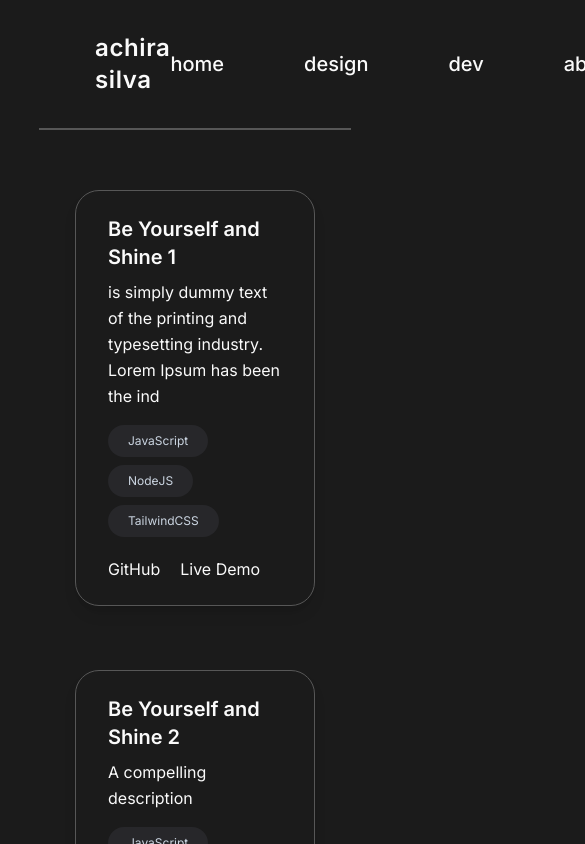
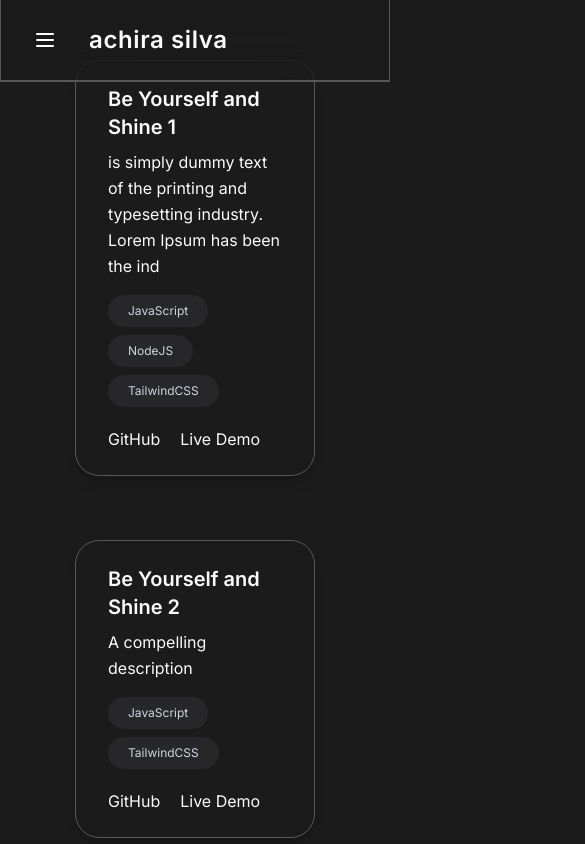
Before and after one commit to achira7/acira-design-portfolio, a React (Vite) app in the folder frontend/: page /design in a window 390 px wide. Shown: the top 844 px of the page, 585 px wide, since content can reach past the window. Built offline with nearby package versions, Linux system fonts and the light colour scheme; the HTML template or start-up script is replaced by a standard one.

Commit message:
Mobile Navbar

```diff
--- a/frontend/src/App.jsx
+++ b/frontend/src/App.jsx
@@ -11,7 +11,7 @@ import Footer from "./components/footer";
 function App() {
   return (
     <Router>
-      <div className="">
+      <div>
         <NavBar />
         <Routes>
           <Route path="/" element={<Home />} />
--- /dev/null
+++ b/frontend/src/assets/icons/Close.jsx
@@ -0,0 +1,24 @@
+import React from "react";
+
+const Close = () => {
+  return (
+    <svg
+      xmlns="http://www.w3.org/2000/svg"
+      width={24}
+      height={24}
+      viewBox="0 0 24 24"
+      fill="none"
+      stroke="white"
+      strokeWidth={2}
+      strokeLinecap="round"
+      strokeLinejoin="round"
+      className="icon icon-tabler icons-tabler-outline icon-tabler-x"
+    >
+      <path stroke="none" d="M0 0h24v24H0z" fill="none" />
+      <path d="M18 6l-12 12" />
+      <path d="M6 6l12 12" />
+    </svg>
+  );
+};
+
+export default Close;
--- /dev/null
+++ b/frontend/src/assets/icons/Hamburger.jsx
@@ -0,0 +1,25 @@
+import React from "react";
+
+const Hamburger = () => {
+  return (
+    <svg
+      xmlns="http://www.w3.org/2000/svg"
+      width={24}
+      height={24}
+      viewBox="0 0 24 24"
+      fill="none"
+      stroke="white"
+      strokeWidth={2}
+      strokeLinecap="round"
+      strokeLinejoin="round"
+      className="icon icon-tabler icons-tabler-outline icon-tabler-menu-2"
+    >
+      <path stroke="none" d="M0 0h24v24H0z" fill="none" />
+      <path d="M4 6l16 0" />
+      <path d="M4 12l16 0" />
+      <path d="M4 18l16 0" />
+    </svg>
+  );
+};
+
+export default Hamburger;
--- a/frontend/src/components/NavBar.jsx
+++ b/frontend/src/components/NavBar.jsx
@@ -1,25 +1,47 @@
-import React from "react";
+import React, { useState, useEffect } from "react";
+
+//icons
+import Hamburger from "../assets/icons/Hamburger.jsx";
+import Close from "../assets/icons/Close.jsx";
 
 const NavBar = () => {
+  const [isHamburgerOpen, setIsHamburgerOpen] = useState(false);
+
+  useEffect(() => {
+    if (isHamburgerOpen) {
+      document.body.style.overflow = "hidden";
+    } else {
+      document.body.style.overflow = "";
+    }
+
+    return () => {
+      document.body.style.overflow = "";
+    };
+  }, [isHamburgerOpen]);
+
   return (
-    <div className="flex items-center justify-center border-b-2 border-border mx-auto max-w-[80%]">
-      <div className="flex justify-between items-center w-full my-8 px-4">
-
+    <div className="flex fixed border-b-2 border-border mx-auto w-full ">
+      {/* Desktop Navbar */}
+      <div className="hidden md:flex justify-between items-center w-full h-full px-4 bg-background/30 backdrop-blur-xl">
         {/* Name Section - Left Aligned */}
-        <div className="flex-1 flex justify-start ml-10"> {/* Added flex-1 and justify-start */}
-          <div className="font-primary text-primary font-semibold text-2xl textShadow tracking-wide"
-               >
-            <a href="/">achira silva</a>
+        <div className="flex-1 flex justify-start ml-20">
+          {" "}
+          {/* Added flex-1 and justify-start */}
+          <div className="font-primary text-primary font-semibold text-2xl textShadow tracking-wide py-7">
+            <a href="/"> achira silva </a>
           </div>
         </div>
 
         {/* Menu Items - Right Aligned */}
-        <div className="flex-1 flex justify-end mr-10">
-          <div className="flex font-primary font-medium text-primary gap-20 text-xl"> {/* Changed gap to 16 */}
+        <div className="flex-1 flex justify-end mr-20">
+          <div className="flex font-primary font-medium text-primary gap-20 text-xl ">
             <a href="/" className="hover:text-blue transition duration-500">
               home
             </a>
-            <a href="/design" className="hover:text-red transition duration-500">
+            <a
+              href="/design"
+              className="hover:text-red transition duration-500"
+            >
               design
             </a>
             <a href="/music" className="hover:text-red transition duration-500">
@@ -30,8 +52,69 @@ const NavBar = () => {
             </a>
           </div>
         </div>
+      </div>
 
+      {/* Mobile Navbar */}
+      <div className="flex sticky top-0 md:hidden items-center w-full z-20 bg-background/30 backdrop-blur-xl border-r border-l border-border">
+        <div className="flex px-8 items-start">
+          <button
+            className={`text-color-primary text-lg font-bold transition-transform duration-500 ease-in-out ${
+              isHamburgerOpen ? "rotate-90" : "rotate-0"
+            }`}
+            onClick={() => setIsHamburgerOpen(!isHamburgerOpen)}
+          >
+            <span className="duration-500 px-5">
+              {isHamburgerOpen ? <Close /> : <Hamburger />}
+            </span>
+          </button>
+          {!isHamburgerOpen && (
+            <div className="text-color-secondary font-inter text-2xl font-bold">
+              {" "}
+            </div>
+          )}
+        </div>
+
+        <div className="font-primary text-primary font-semibold text-2xl textShadow tracking-wide">
+          <a href="/">achira silva</a>
+        </div>
       </div>
+
+      {/* Hamburger Menu */}
+      {isHamburgerOpen && (
+        <div className="border border-border rounded-2xl fixed top-0 w-full bg-background/30 backdrop-blur-xl z-10 flex flex-col items-center justify-center gap-10 text-xl font-medium">
+          <div className="flex flex-col items-center justify-center gap-y-14 mt-20 py-12">
+          <a
+            href="/"
+            className="text-white"
+            onClick={() => setIsHamburgerOpen(false)}
+          >
+            home
+          </a>
+          <a
+            href="/design"
+            className="text-white"
+            onClick={() => setIsHamburgerOpen(false)}
+          >
+            design
+          </a>
+          <a
+            href="/music"
+            className="text-white"
+            onClick={() => setIsHamburgerOpen(false)}
+          >
+            dev
+          </a>
+          <a
+            href="/about"
+            className="text-white"
+            onClick={() => setIsHamburgerOpen(false)}
+          >
+            about
+          </a>
+          </div>
+
+        </div>
+      )}
     </div>
   );
 };
--- a/frontend/src/components/footer.jsx
+++ b/frontend/src/components/footer.jsx
@@ -15,7 +15,7 @@ const footer = () => {
           </a>
         </div> */}
         <div className="flex font-secondary text-gray text-lg tracking-wide">
-          DESIGNED & DEVELOPED BY &nbsp; <b>ACHIRA SILVA</b>
+          DESIGNED & DEVELOPED BY &nbsp; <b> ACHIRA SILVA </b>
         </div>
       </footer>
   )
--- a/frontend/src/pages/Home.jsx
+++ b/frontend/src/pages/Home.jsx
@@ -1,11 +1,11 @@
 import logo from "../assets/logo.svg";
 import LogoPattern from "../components/LogoPattern";
 import Logo from "../assets/Logo";
-import pfp from '../assets/achira.jpeg'
+import pfp from '../assets/achira.jpeg';
 
 const Home = () => {
   return (
-    <div className="flex flex-col justify-between w-full h-screen bg-gray-100 mx-auto max-w-[60%]">
+    <div className="flex flex-col justify-between w-full h-screen bg-gray-100 mx-auto max-w-[60%] ">
       <div className="flex items-center justify-center p-10">
         <div className="flex max-w-44">
           <img src={pfp} alt="achira" className="rounded-full" />
```
